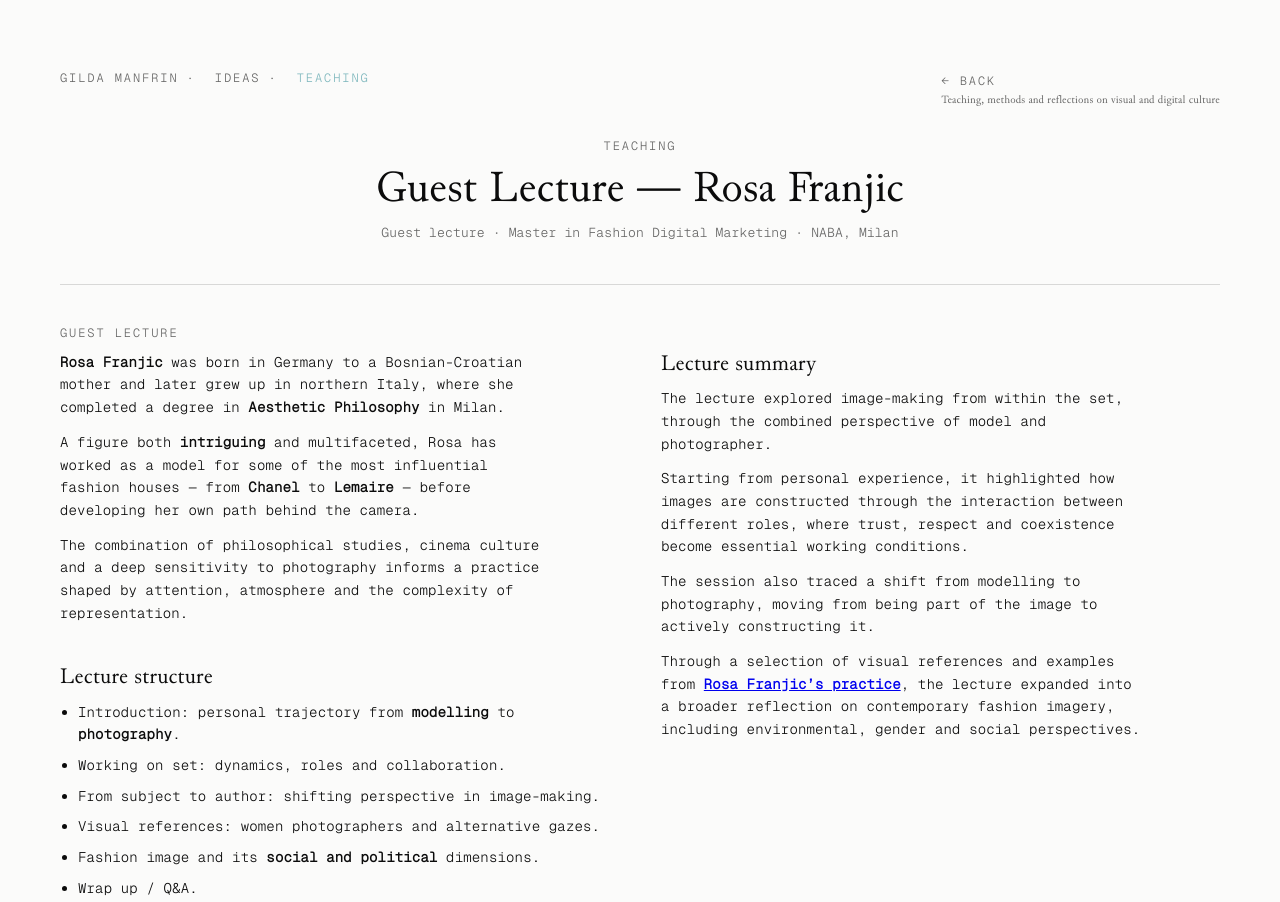
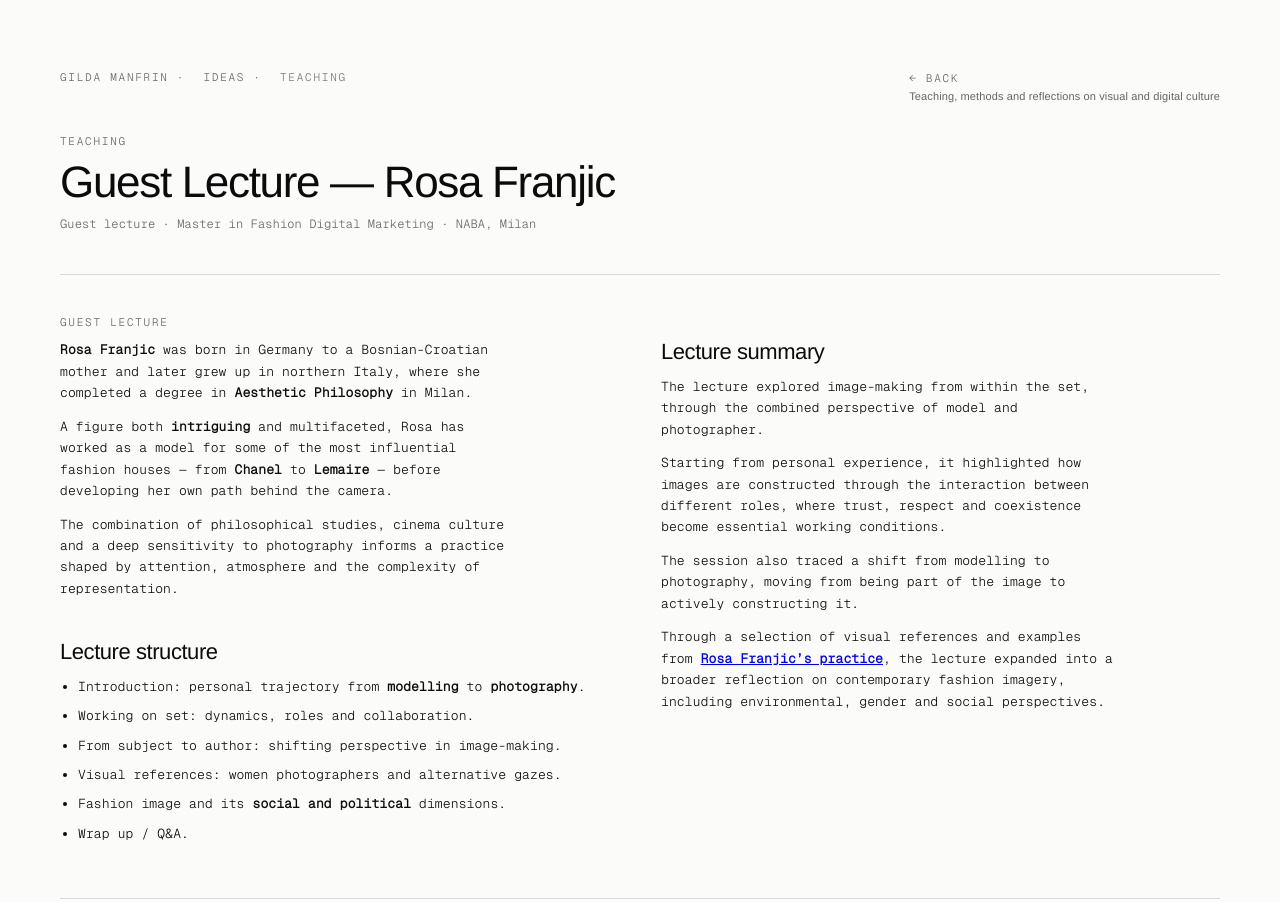
Before and after one commit to gildamanfrin/ideas2, a plain HTML site: page guest_lecture_rosa_franjic.html in a window 1280 px wide. Shown: the top 902 px of the page. Drawn offline with Linux system fonts and the light colour scheme; a web font is replaced by a local one.

Commit message:
Update font styles and layout in guest lecture HTML

```diff
--- a/guest_lecture_rosa_franjic.html
+++ b/guest_lecture_rosa_franjic.html
@@ -10,8 +10,8 @@
 
 <style>
 @font-face{
-  font-family:"Junicode";
-  src:url("./Junicode.woff2") format("woff2");
+  font-family:"ABC Diatype";
+  src:url("./ABCDiatype-Regular.woff2") format("woff2");
   font-weight:400;
   font-style:normal;
   font-display:swap;
@@ -26,7 +26,7 @@
 }
 
 :root{
-  --overlayAccent:#7eb7bd;
+  --overlayAccent:#777;
   --bg:#fbfbfa;
   --text:#0b0b0b;
   --muted:rgba(0,0,0,.6);
@@ -35,6 +35,7 @@
   --padX:60px;
   --padY:70px;
   --textMax:72ch;
+  --font-title:"ABC Diatype","Helvetica Neue",Helvetica,Arial,sans-serif;
 }
 
 *{box-sizing:border-box;}
@@ -45,6 +46,7 @@ body{
   color:var(--text);
   font-family:"Geist Mono", ui-monospace, SFMono-Regular, Menlo, Monaco, Consolas, "Liberation Mono", "Courier New", monospace;
   font-weight:400;
+  font-size:13px;
   letter-spacing:0.01em;
   -webkit-font-smoothing:antialiased;
   -moz-osx-font-smoothing:grayscale;
@@ -57,36 +59,27 @@ body{
 }
 
 .top{
-  display:flex;
-  justify-content:space-between;
-  align-items:flex-start;
-  gap:24px;
-  margin-bottom:26px;
+  display:grid;
+  grid-template-columns:minmax(0,1fr) auto;
+  align-items:start;
+  gap:18px 24px;
+  margin-bottom:18px;
 }
 
 .eyebrow{
-  font-size:12px;
+  font-size:11px;
   letter-spacing:.16em;
   text-transform:uppercase;
   color:var(--muted);
 }
 
 .nav a{
-  font-size:12px;
+  font-size:11px;
   letter-spacing:.14em;
   text-transform:uppercase;
   color:var(--muted);
   text-decoration:none;
   margin-left:18px;
-}
-
-
-.top{
-  display:grid;
-  grid-template-columns:minmax(0,1fr) auto;
-  align-items:start;
-  gap:18px 24px;
-  margin-bottom:18px;
 }
 
 .topLeft{
@@ -99,7 +92,7 @@ body{
 
 .topLeft .brandItem,
 .topLeft a{
-  font-size:12px;
+  font-size:11px;
   letter-spacing:.16em;
   text-transform:uppercase;
   color:var(--muted);
@@ -129,7 +122,7 @@ body{
 }
 
 .backRow a{
-  font-size:12px;
+  font-size:11px;
   letter-spacing:.16em;
   text-transform:uppercase;
   color:var(--muted);
@@ -141,7 +134,7 @@ body{
 }
 
 .topNote{
-  font-family:"Junicode", serif;
+  font-family:var(--font-title);
   font-style:normal;
   font-size:11px;
   line-height:1.25;
@@ -150,41 +143,41 @@ body{
 }
 
 .heroHead{
-  text-align:center;
-  margin:18px 0 18px;
+  text-align:left;
+  margin:30px 0 40px;
 }
 
 .heroHead .kicker{
   margin:0 0 6px;
 }
 
-.heroHead{
-  text-align:center;
-  margin:30px 0 40px;
-}
 h1{
-  font-family:"Junicode", serif;
-  margin:10px auto 10px;
+  font-family:var(--font-title);
+  margin:10px 0 10px;
   font-size:44px;
-  line-height:1.12;
+  line-height:1.08;
   font-weight:400;
+  letter-spacing:-0.03em;
   max-width:34ch;
 }
 
 .quote{
-  margin:0 auto 18px;
+  margin:0 0 18px;
   max-width:var(--textMax);
   padding:14px 16px;
   border-left:2px solid var(--hair);
   color:var(--text);
 }
+
 .quote p{
   margin:0;
-  font-family:"Junicode", serif;
+  font-family:var(--font-title);
   font-size:18px;
   line-height:1.35;
   font-weight:400;
+  letter-spacing:-0.02em;
 }
+
 .courseGrid{
   display:grid;
   grid-template-columns: 1fr 1fr;
@@ -192,47 +185,54 @@ h1{
   align-items:start;
   max-width: var(--wrap);
 }
+
 .courseCol{
   min-width:0;
 }
-/* keep comfortable line-length inside each column */
+
 .courseCol p,
 .courseCol blockquote{
   max-width: 58ch;
 }
+
 .kw{
   font-weight:600;
 }
+
 @media (max-width: 860px){
   .courseGrid{ grid-template-columns: 1fr; gap:28px; }
   .courseCol p, .courseCol blockquote{ max-width: var(--textMax); }
 }
 
 .sectionTitle{
-  font-family:"Junicode", serif;
+  font-family:var(--font-title);
   font-size:22px;
   line-height:1.2;
   margin:40px 0 10px;
   font-weight:400;
+  letter-spacing:-0.02em;
 }
+
 .courseCol .sectionTitle:first-child{
   margin-top:0;
 }
+
 .quote .src{
   display:block;
   margin-top:8px;
   font-family:"Geist Mono", ui-monospace, SFMono-Regular, Menlo, Monaco, Consolas, "Liberation Mono", "Courier New", monospace;
-  font-size:12px;
+  font-size:11px;
   letter-spacing:.02em;
   color:var(--muted);
 }
+
 .sub{
   color:var(--muted);
-  font-size:13px;
+  font-size:12px;
   line-height:1.6;
   max-width:var(--textMax);
-  margin:0 auto;
-  text-align:center;
+  margin:0;
+  text-align:left;
 }
 
 .divider{
@@ -246,7 +246,7 @@ h1{
 }
 
 .kicker{
-  font-size:12px;
+  font-size:11px;
   letter-spacing:.16em;
   text-transform:uppercase;
   color:var(--muted);
@@ -255,16 +255,16 @@ h1{
 
 p{
   margin:0 0 12px;
-  font-size:14px;
-  line-height:1.62;
+  font-size:13px;
+  line-height:1.65;
   max-width:var(--textMax);
 }
 
 ul{
   margin:10px 0 0 18px;
   padding:0;
-  font-size:14px;
-  line-height:1.62;
+  font-size:13px;
+  line-height:1.65;
   max-width:var(--textMax);
 }
 
@@ -278,8 +278,8 @@ li{margin:0 0 8px;}
 
 .mini{
   color:var(--muted);
-  font-size:12px;
-  line-height:1.6;
+  font-size:11px;
+  line-height:1.65;
   max-width:var(--textMax);
 }
 
```
